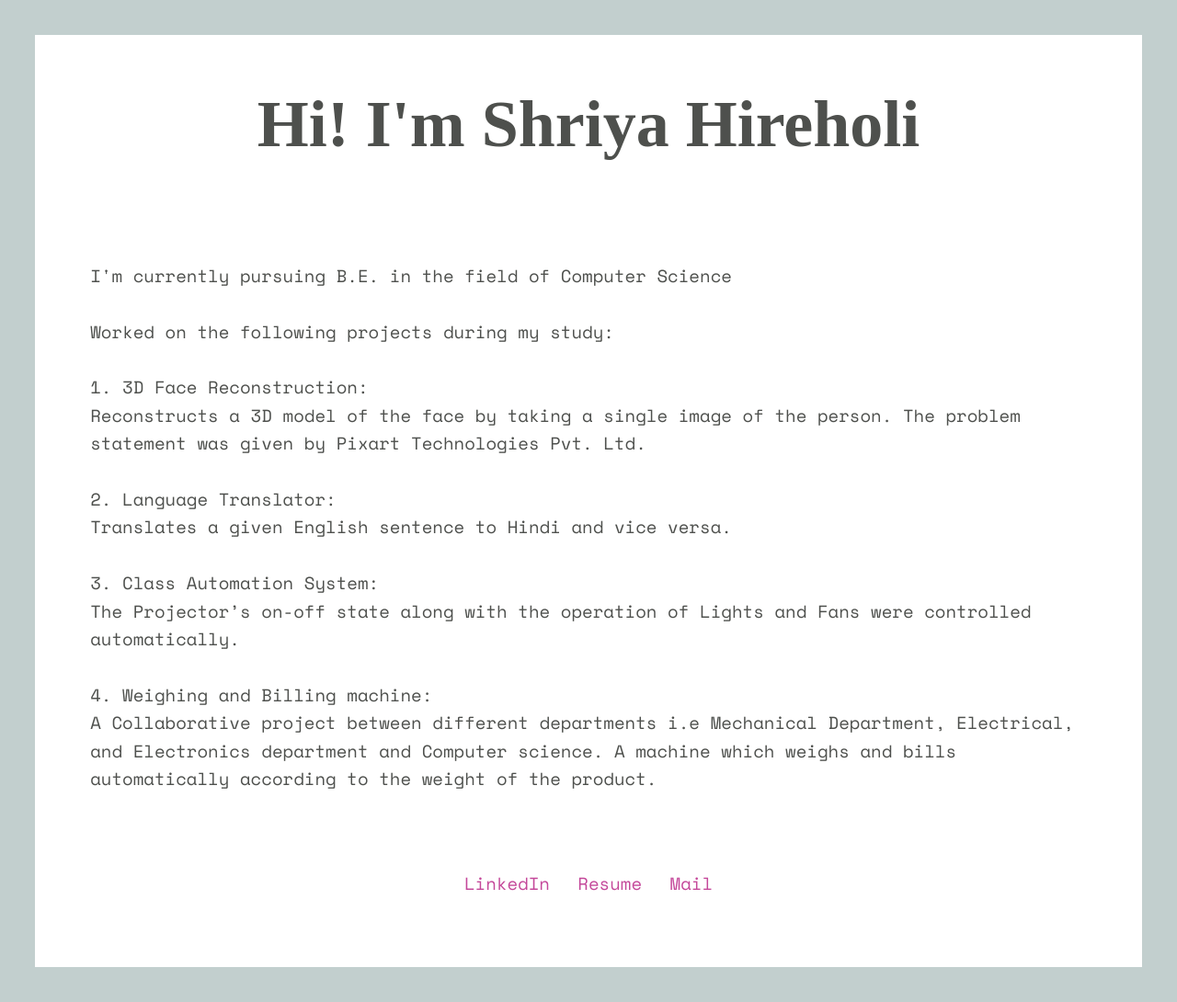
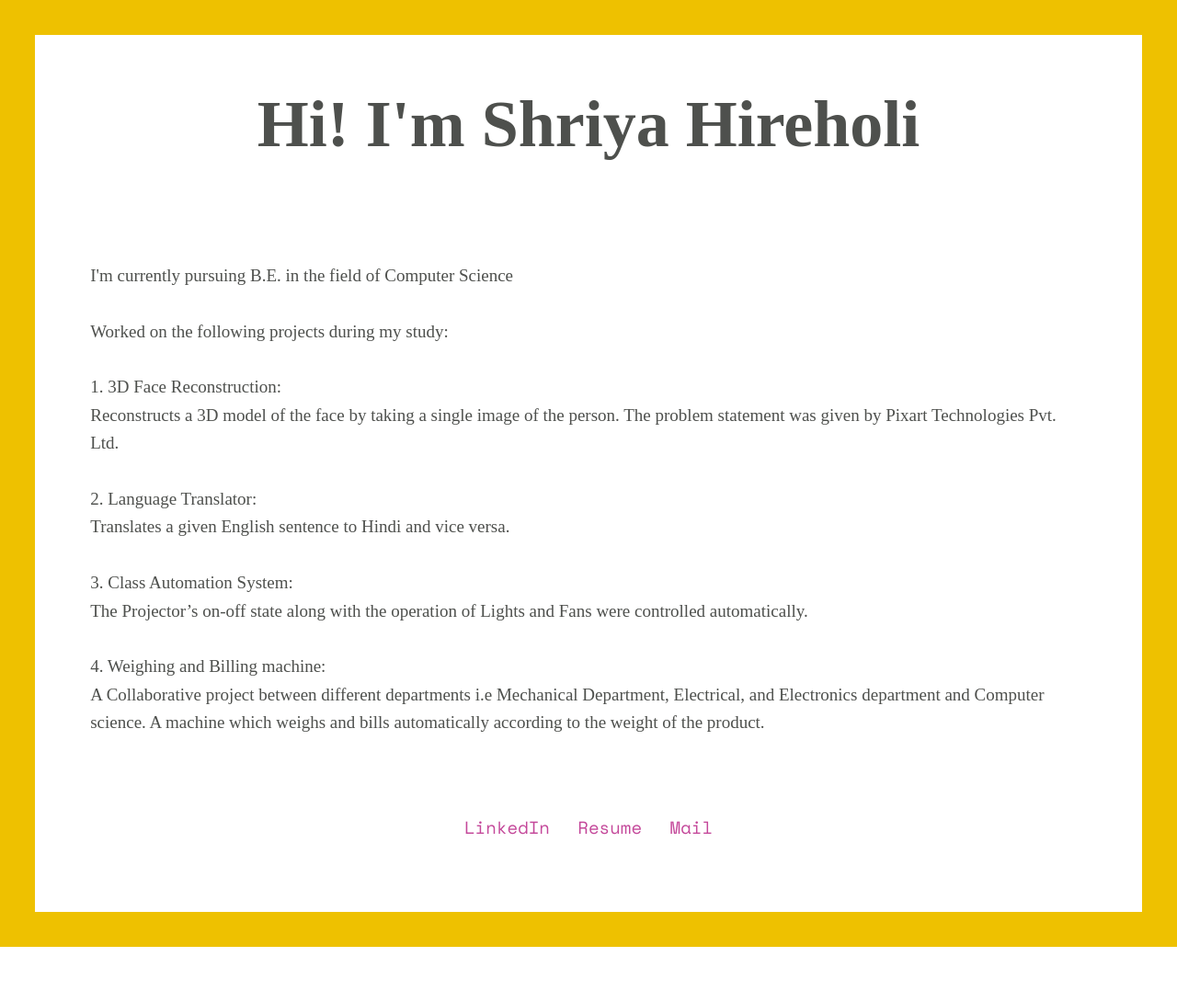
Before and after one commit to Shriya98/personal-website, a PHP site: page / in a window 1280 px wide. Shown: the whole page at 92% size. After the commit the page ends 1030 px from the top, so only its background shows below. Run offline with PHP 8.4, Linux system fonts and the light colour scheme.

Commit message:
Changed background color

```diff
--- a/css/production.css
+++ b/css/production.css
@@ -1162,7 +1162,7 @@ hr {
 
 .page-border {
 	padding: .8rem;
-	background-color: #c2cfce;
+	background-color: #eec100;
 	background-image: #c3c9c8;
 }
 
--- a/index.html
+++ b/index.html
@@ -38,7 +38,7 @@
 
         <!-- Body -->
         <main>
-            <div class="container">
+            <div class="container" style="font-family: Segoe UI Semilight;">
                     <p class="mb1"></p>
                     <p>I'm currently pursuing B.E. in the field of Computer Science <br><br></p>
                     <p>Worked on the following projects during my study:<br><br></p>
```
